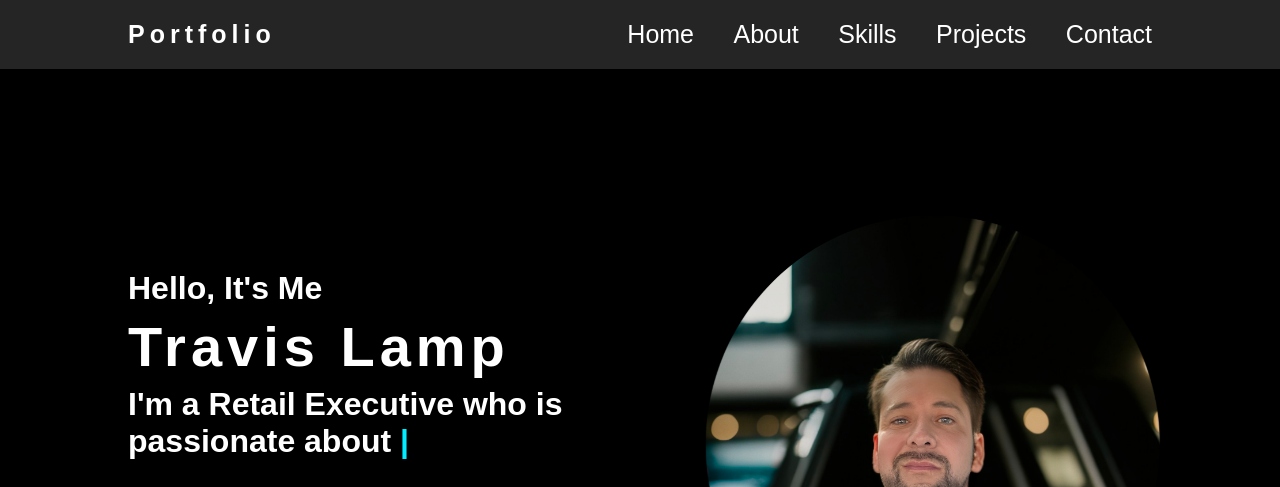
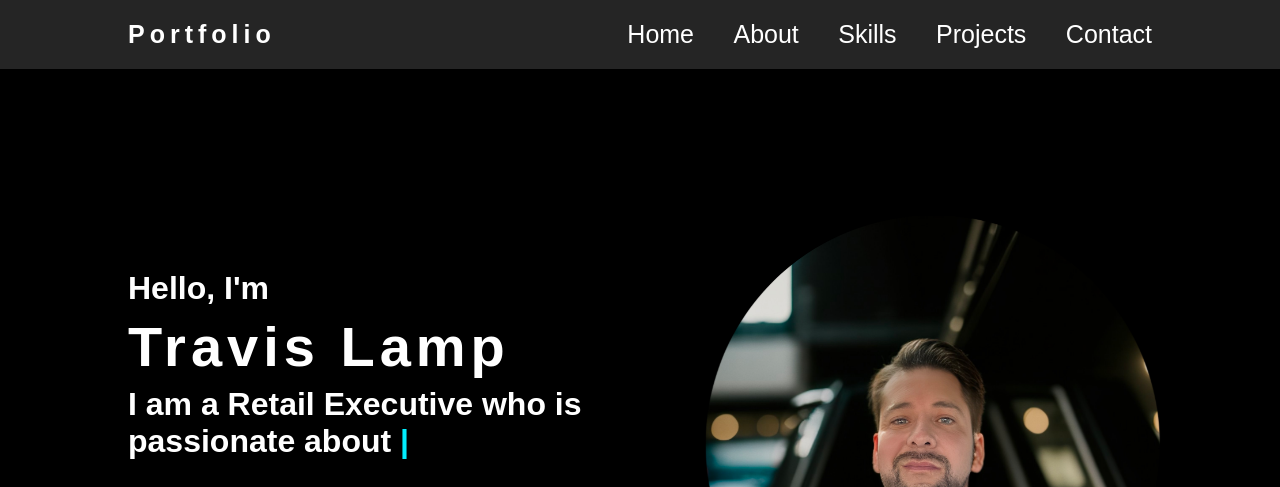
Before and after one commit to TravisInOR/TravisInOR.github.io, a plain HTML site: page index.html in a window 1280 px wide. Shown: the top 487 px of the page. Drawn offline with nearby package versions, Linux system fonts and the light colour scheme.

Commit message:
Update index.html

```diff
--- a/index.html
+++ b/index.html
@@ -29,9 +29,9 @@
         <section class="home" id="Home">
             <div class="home-content">
 
-                <h3>Hello, It's Me</h3>
+                <h3>Hello, I'm</h3>
                 <h1>Travis Lamp</h1>
-                <h4 style="--i:6">I'm a Retail Executive who is<br>
+                <h4 style="--i:6">I am a Retail Executive who is<br>
                     passionate about <span class="text"></span></h4>
 
                 <div class="img">
```
